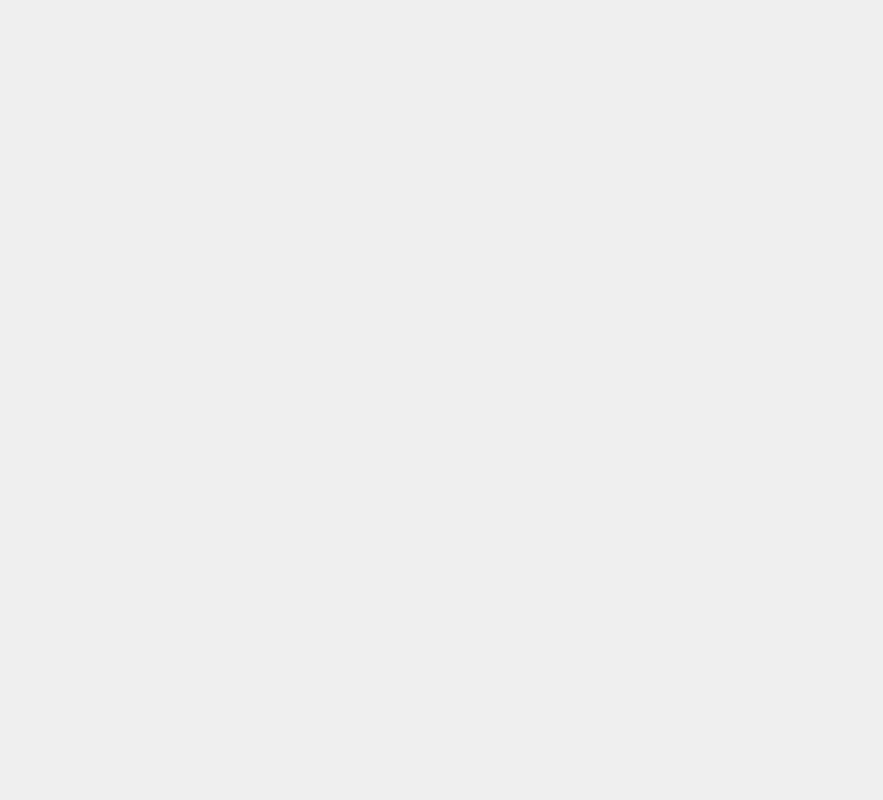
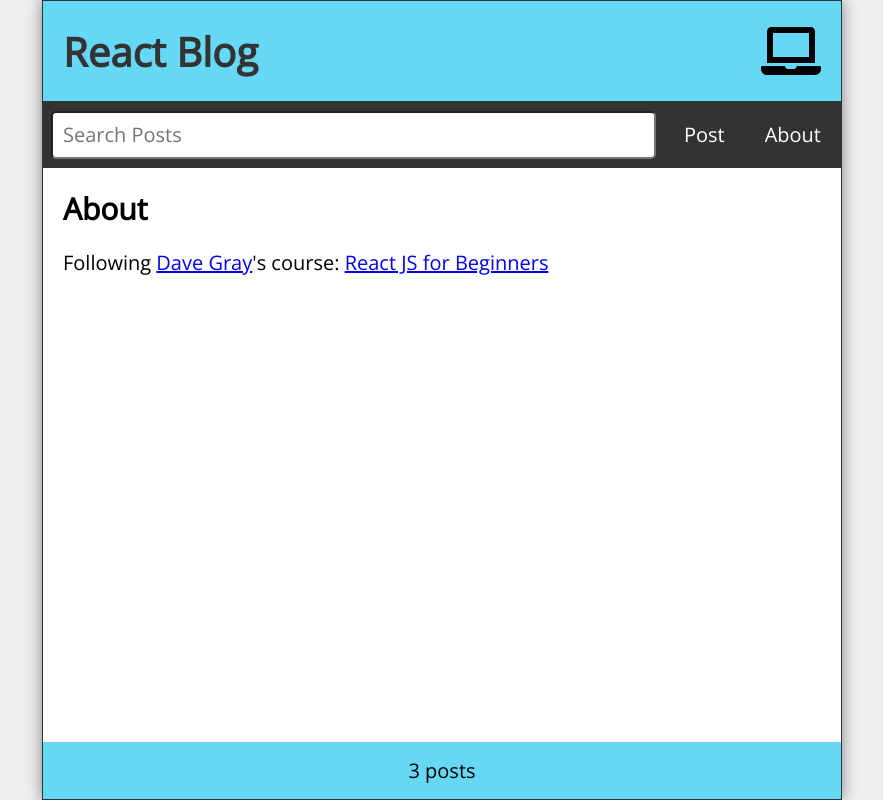
Before and after one commit to ianlawson/react-blog, a React (Vite) app: page /react-blog/about in a window 1280 px wide. Shown: the whole page, without its empty margins (198-1081 px from the left). Built offline with nearby package versions, Linux system fonts and the light colour scheme; data requests are answered from the project's data file.

Commit message:
Rename to react-blog

```diff
--- a/package.json
+++ b/package.json
@@ -1,6 +1,6 @@
 {
-	"name": "react_router",
-	"homepage": "https://ianlawson.github.io/react-router/",
+	"name": "react-blog",
+	"homepage": "https://ianlawson.github.io/react-blog/",
 	"private": true,
 	"version": "0.0.0",
 	"type": "module",
--- a/src/main.tsx
+++ b/src/main.tsx
@@ -9,7 +9,7 @@ const rootElement = document.getElementById("root");
 if (rootElement) {
 	createRoot(rootElement).render(
 		<StrictMode>
-			<BrowserRouter basename="/react-router/">
+			<BrowserRouter basename="/react-blog/">
 				<Routes>
 					<Route path="/*" element={<App />} />
 				</Routes>
--- a/src/pages/About.tsx
+++ b/src/pages/About.tsx
@@ -3,7 +3,10 @@ export default function About() {
 		<main className="About">
 			<h2>About</h2>
 			<p style={{ marginTop: "1rem" }}>
-				This blog app is a project in the Learn React tutorial series.
+				Following <a href="https://github.com/gitdagray">Dave Gray</a>'s course:{" "}
+				<a href="https://github.com/gitdagray/react_resources">
+					React JS for Beginners
+				</a>
 			</p>
 		</main>
 	);
--- a/vite.config.ts
+++ b/vite.config.ts
@@ -3,6 +3,6 @@ import { defineConfig } from "vite";
 
 // https://vite.dev/config/
 export default defineConfig({
-	base: "/react-router/",
+	base: "/react-blog/",
 	plugins: [react()],
 });
```
Also changed, not shown: 1 other file (tests, documents, lock files or other folders).
